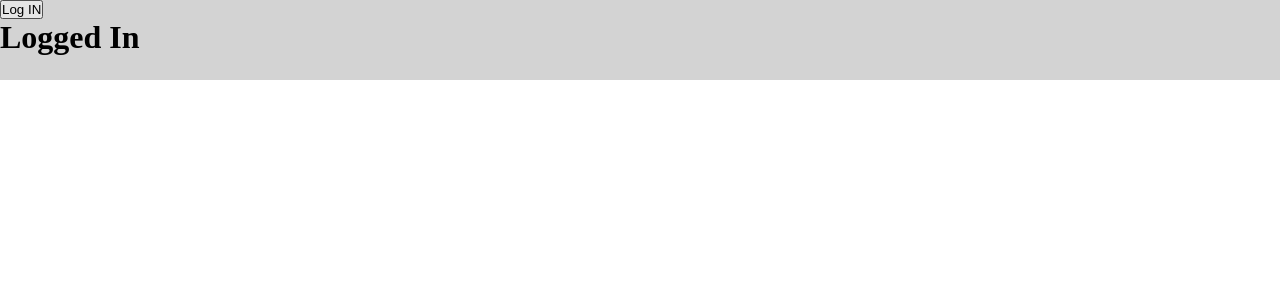
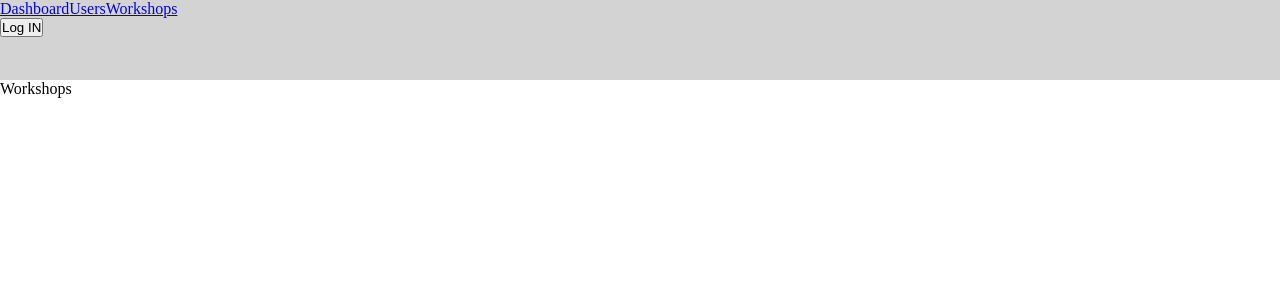
Before and after one commit to ShawnGB/u_admin, a React (Create React App) app: page /workshops in a window 1280 px wide. Both pictures are taken after a click on the button "Log IN". Shown: the top 300 px of the page. Built offline with nearby package versions, Linux system fonts and the light colour scheme.

Commit message:
react router + basic navigation

```diff
--- a/package.json
+++ b/package.json
@@ -8,6 +8,7 @@
     "@testing-library/user-event": "^7.1.2",
     "react": "^16.13.1",
     "react-dom": "^16.13.1",
+    "react-router-dom": "^5.2.0",
     "react-scripts": "3.4.3"
   },
   "scripts": {
--- a/src/App.js
+++ b/src/App.js
@@ -1,12 +1,19 @@
 import React from "react";
+import { BrowserRouter as Router, Route } from "react-router-dom";
 
 import Header from "./Components/Header";
+import Dashboard from "./Pages/Dashboard";
+import Users from "./Pages/Users";
+import Workshops from "./Pages/Workshops";
 
 function App() {
   return (
-    <div>
+    <Router>
       <Header />
-    </div>
+      <Route path="/" exact component={Dashboard} />
+      <Route path="/users" component={Users} />
+      <Route path="/workshops" component={Workshops} />
+    </Router>
   );
 }
 
--- a/src/Components/Header.jsx
+++ b/src/Components/Header.jsx
@@ -1,5 +1,7 @@
 import React, { useContext } from "react";
 import { AuthContext } from "./AuthContext";
+
+import { NavLink } from "react-router-dom";
 
 export default function Header() {
   const [isAuth, setIsAuth] = useContext(AuthContext);
@@ -12,8 +14,14 @@ export default function Header() {
         height: "80px",
       }}
     >
+      {isAuth ? (
+        <div>
+          <NavLink to="/">Dashboard</NavLink>
+          <NavLink to="/users">Users</NavLink>
+          <NavLink to="/workshops">Workshops</NavLink>
+        </div>
+      ) : null}
       <button onClick={() => setIsAuth(!isAuth)}>Log IN</button>
-      <h1>{isAuth ? "Logged In" : "Logged Out"}</h1>
     </div>
   );
 }
--- /dev/null
+++ b/src/Pages/Dashboard.jsx
@@ -0,0 +1,5 @@
+import React from "react";
+
+export default function Dashboard() {
+  return <div>Dashboard</div>;
+}
--- /dev/null
+++ b/src/Pages/Users.jsx
@@ -0,0 +1,5 @@
+import React from "react";
+
+export default function Users() {
+  return <div>Users</div>;
+}
--- /dev/null
+++ b/src/Pages/Workshops.jsx
@@ -0,0 +1,5 @@
+import React from "react";
+
+export default function Workshops() {
+  return <div>Workshops</div>;
+}
```
Also changed, not shown: 1 other file (tests, documents, lock files or other folders).
